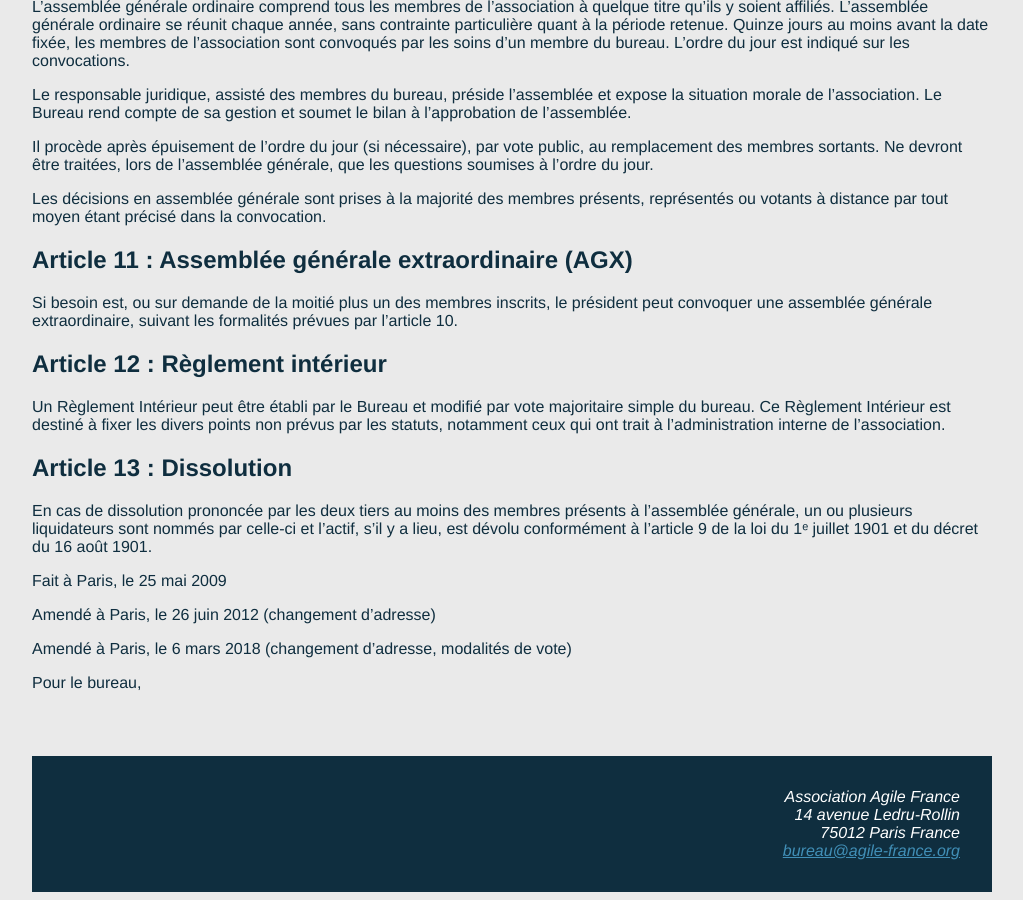
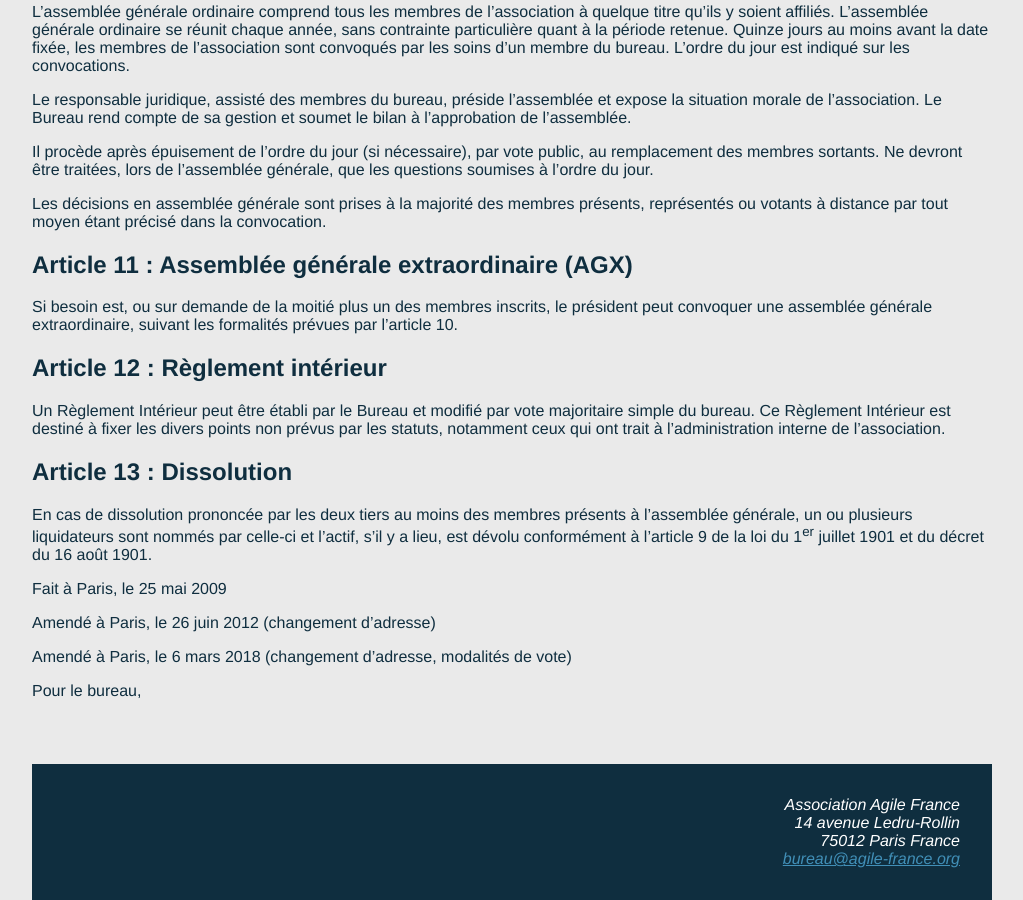
Before and after one commit to AgileFrance/AgileFrance.github.io, a Jekyll site: the page built from _pages/statuts.md, in a window 1280 px wide and 900 px high, scrolled down 1764 px. Shown: the whole window, without its empty margins (128-1151 px from the left). Built offline with Jekyll 4.4.1, drawn with Linux system fonts in a browser that asks for light colours; some of the changed text lies outside the part shown.

Commit message:
Remplace ᵉ par <sup>

```diff
--- a/_pages/statuts.md
+++ b/_pages/statuts.md
@@ -7,7 +7,7 @@
 
 ## Article 1 : Titre
 
-Il est fondé entre les adhérents aux présents statuts une association régie par la loi du 1ᵉ juillet 1901 et le décret du 16 août 1901, ayant pour titre :
+Il est fondé entre les adhérents aux présents statuts une association régie par la loi du 1<sup>er</sup> juillet 1901 et le décret du 16 août 1901, ayant pour titre :
 
 **Agile France**
 
@@ -84,7 +84,7 @@
 
 ## Article 13 : Dissolution
 
-En cas de dissolution prononcée par les deux tiers au moins des membres présents à l’assemblée générale, un ou plusieurs liquidateurs sont nommés par celle-ci et l’actif, s’il y a lieu, est dévolu conformément à l’article 9 de la loi du 1ᵉ juillet 1901 et du décret du 16 août 1901.
+En cas de dissolution prononcée par les deux tiers au moins des membres présents à l’assemblée générale, un ou plusieurs liquidateurs sont nommés par celle-ci et l’actif, s’il y a lieu, est dévolu conformément à l’article 9 de la loi du 1<sup>er</sup> juillet 1901 et du décret du 16 août 1901.
 
 Fait à Paris, le 25 mai 2009
 
```
